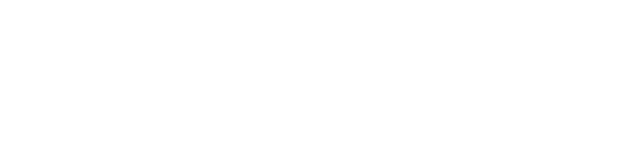
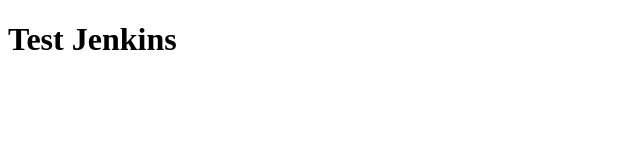
Before and after one commit to minhbear/Jenkins-github, a plain HTML site: page index.html in a window 1280 px wide. Shown: the whole page, without its empty margins (0-640 px from the left). Drawn offline with Linux system fonts and the light colour scheme.

Commit message:
feat: test Jenkins is automatically fetch code from repo

```diff
--- a/index.html
+++ b/index.html
@@ -6,6 +6,6 @@
   <title>Document</title>
 </head>
 <body>
-
+  <h1>Test Jenkins</h1>
 </body>
 </html>
```
